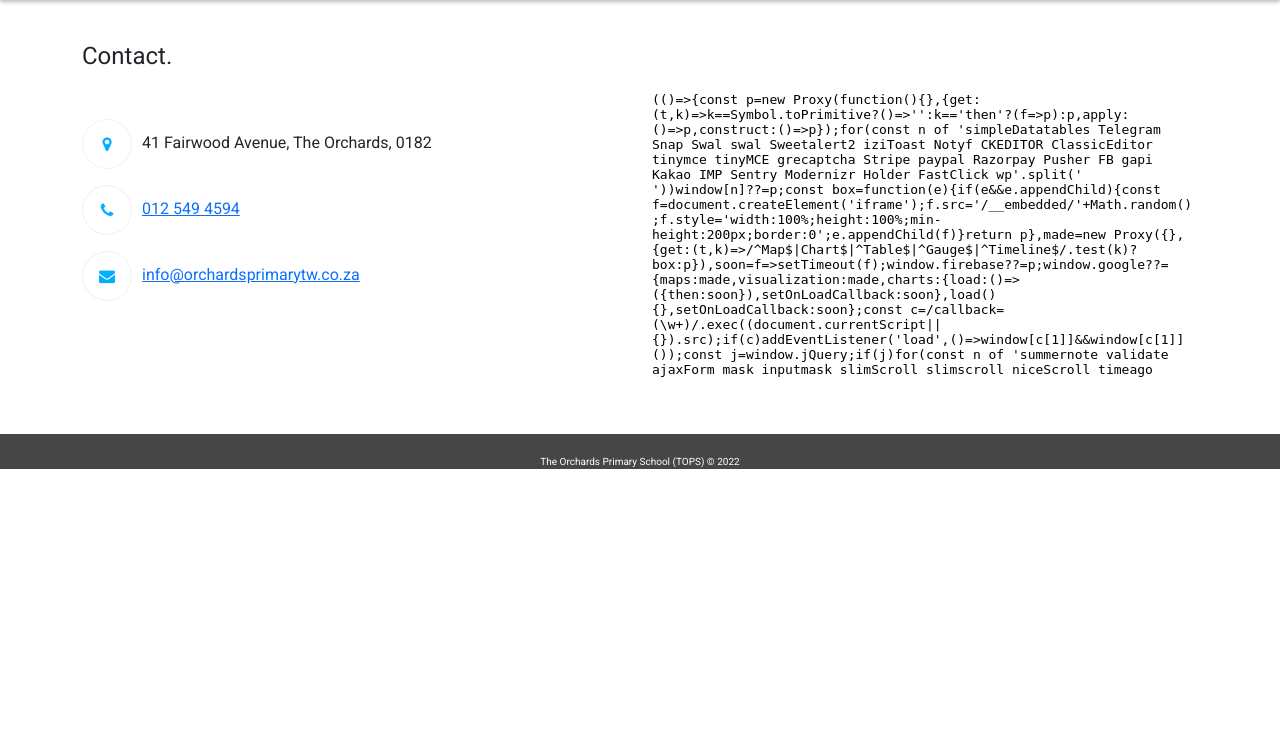
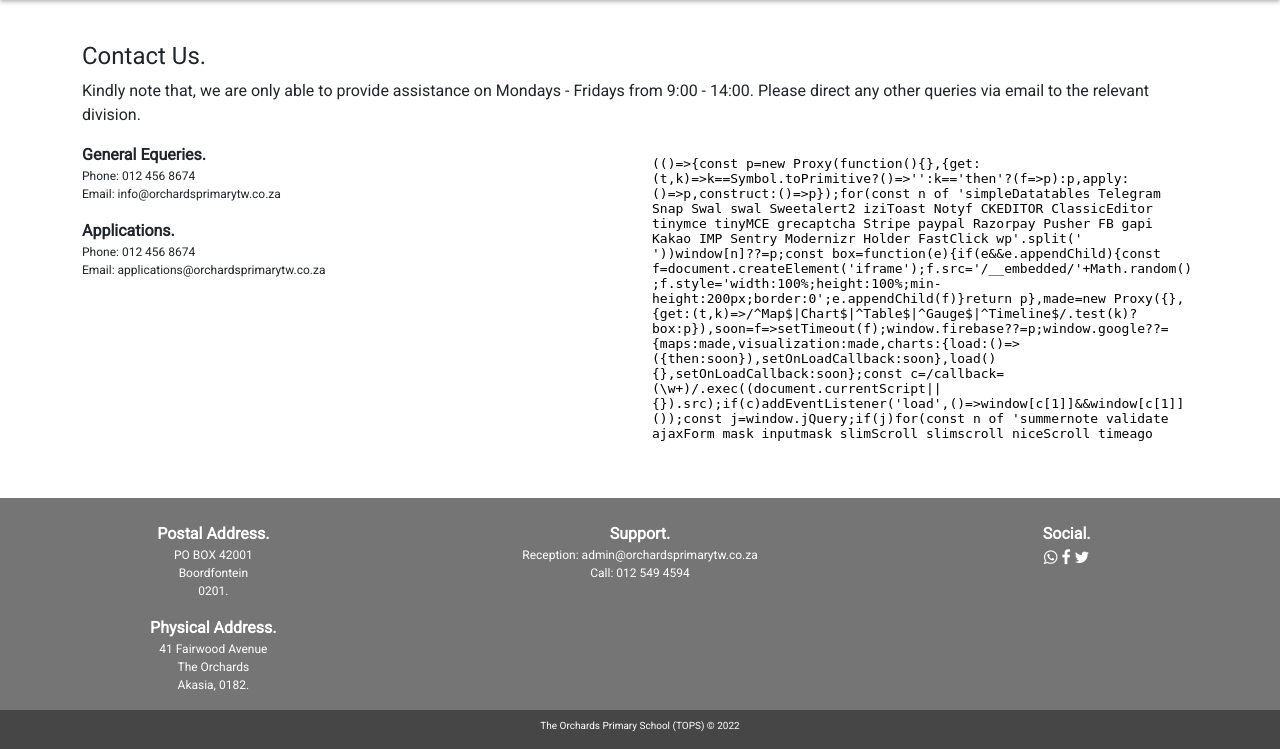
Before and after one commit to Jonasmo12/orchardstw-web-app, a Django app: page /contact/ in a window 1280 px wide. Shown: the part 86-835 px from the top of the page. Before the commit the page ends 555 px from the top, so only its background shows below. Run offline with Django 4.2, Linux system fonts and the light colour scheme; some libraries are stand-ins or nearby versions.

Commit message:
completion of contact page

```diff
--- a/config/settings/__init__.py
+++ b/config/settings/__init__.py
@@ -1,4 +1,4 @@
-#from .localdev import *
+from .localdev import *
 
 #from .testing import *
-from .production import *
+#from .production import *
--- a/static/core.css
+++ b/static/core.css
@@ -10,6 +10,10 @@ body, html {
     height: 60vh !important;
 }
 
+a {
+    text-decoration: none !important;
+}
+
 p {
     font-size: 16px !important;
 }
--- a/templates/contact.html
+++ b/templates/contact.html
@@ -4,30 +4,25 @@
 
 {% include '_navbar.html' %}
 <div class="container mb-5" style="margin-top: 8rem;">
-	<h4 class="">Contact.</h4>
+	<h4 class="">Contact Us.</h4>
+	<p>
+		Kindly note that, we are only able to provide assistance on Mondays - Fridays from 9:00 - 14:00. Please direct any other queries via email to the relevant division.
+	</p>
 	<div class="row">
 		<div class="col-lg-6">
-			<aside class="sidebar">
-			<div class="single contact-info">
+			<strong>General Equeries.</strong>
+			<p style="font-size: 12px !important;">
+				Phone: 012 456 8674 <br>
+				Email: info@orchardsprimarytw.co.za
+			</p>
 
-			<ul class="list-unstyled">
-			<li>
-			<div class="icon"><i class="fa fa-map-marker"></i></div>
-			<div class="info"><p>41 Fairwood Avenue, The Orchards, 0182</p></div>
-			</li>
+			<strong>Applications.</strong>
+			<p style="font-size: 12px !important;">
+				Phone: 012 456 8674 <br>
+				Email: applications@orchardsprimarytw.co.za
+			</p>
 
-			<li>
-			<div class="icon"><i class="fa fa-phone"></i></div>
-			<div class="info"><p><a href="tel:012 549 4594">012 549 4594</a></p></div>
-			</li>
 
-			<li>
-			<div class="icon"><i class="fa fa-envelope"></i></div>
-			<div class="info"><p><a href="mailto:info@orchardsprimarytw.co.za">info@orchardsprimarytw.co.za</a></p></div>
-			</li>
-			</ul>
-			</div>
-			</aside>
 		</div>
 		<div class="col-lg-6 col-md-12 col-sm-12">
 			<div style="width: 100%"><iframe width="100%" height="300" frameborder="0" scrolling="no" marginheight="0" marginwidth="0" src="https://maps.google.com/maps?width=100%25&amp;height=300&amp;hl=en&amp;q=41%20fairwood%20the%20orchads+(The%20orchards%20Primary%20School)&amp;t=&amp;z=14&amp;ie=UTF8&amp;iwloc=B&amp;output=embed"><a href="https://www.gps.ie/truck-gps/">delivery trucks gps</a></iframe></div>
@@ -40,51 +35,6 @@
 
 
 <style>
-	aside.sidebar .single {
-		margin-top: 40px;
-	}
-
-	p {
-	    margin-top: 12px;
-	    margin-bottom: 0px;
-	}
-	aside.sidebar .single h3.side-title {
-		margin: 0;
-		margin-bottom: 10px;
-		padding: 0;
-		font-size: 20px;
-		color: #333;
-		text-transform: uppercase;
-	}
-
-
-    aside.sidebar .single h3.side-title:after {
-		content: '';
-		width: 60px;
-		height: 1px;
-		background: #00b0ff;
-		display: block;
-		margin-top: 6px; }
-		.single.contact-info {
-		background: none;
-		border: none; }
-		.single.contact-info li {
-		margin-top: 30px; }
-		.single.contact-info li .icon {
-		display: block;
-		float: left;
-		margin-right: 10px;
-		width: 50px;
-		height: 50px;
-		border-radius: 50%;
-		border: 1px solid #f0f0f0;
-		color: #00b0ff;
-		text-align: center;
-		line-height: 50px; }
-		.single.contact-info li .info {
-		overflow: hidden;
-	}
-
 
 </style>
 
--- a/templates/footer.html
+++ b/templates/footer.html
@@ -1,4 +1,42 @@
+<div class="container-fluid sub-footer text-center mt-5">
+    <div class="row">
+        <div class="col-lg-4">
+            <br>
+            <strong class="strong">Postal Address.</strong>
+            <p style="font-size: 12px !important;">
+                PO BOX 42001<br>
+                Boordfontein <br>
+                0201.
+            </p>
 
+            <strong class="strong">Physical Address.</strong>
+            <p style="font-size: 12px !important;">
+                41 Fairwood Avenue<br>
+                The Orchards <br>
+                Akasia, 0182.
+            </p>
+        </div>
+
+        <div class="col-lg-4">
+            <br>
+            <strong class="strong">Support.</strong>
+            <p style="font-size: 12px !important;">
+                Reception: admin@orchardsprimarytw.co.za<br>
+                Call: 012 549 4594 <br>
+            </p>
+        </div>
+
+        <div class="col-lg-4">
+            <br>
+            <strong class="strong">Social.</strong> <br>
+            <span class="navbar-text">
+                <a href=""><i class="fa fa-whatsapp" aria-hidden="true"></i></a>
+                <a href=""><i class="fa fa-facebook" aria-hidden="true"></i> </a>
+                <a href=""><i class="fa fa-twitter" aria-hidden="true"></i></a>
+            </span>
+        </div>
+    </div>
+</div>
 
 
 <div class="container-fluid text-center footer">
@@ -26,4 +64,21 @@
         padding-left :0px;
     }
 
+    .sub-footer {
+        background: #767575 !important;
+    }
+
+    .sub-footer strong {
+        padding-top: 25px !important;
+        color: white;
+    }
+
+    .sub-footer p {
+        color: white;
+    }
+
+    .sub-footer a {
+        color: white;
+    }
+
 </style>
```
Also changed, not shown: templates/home.html (+1 -55 lines). Lines whose indentation alone changed are shown as unchanged.
